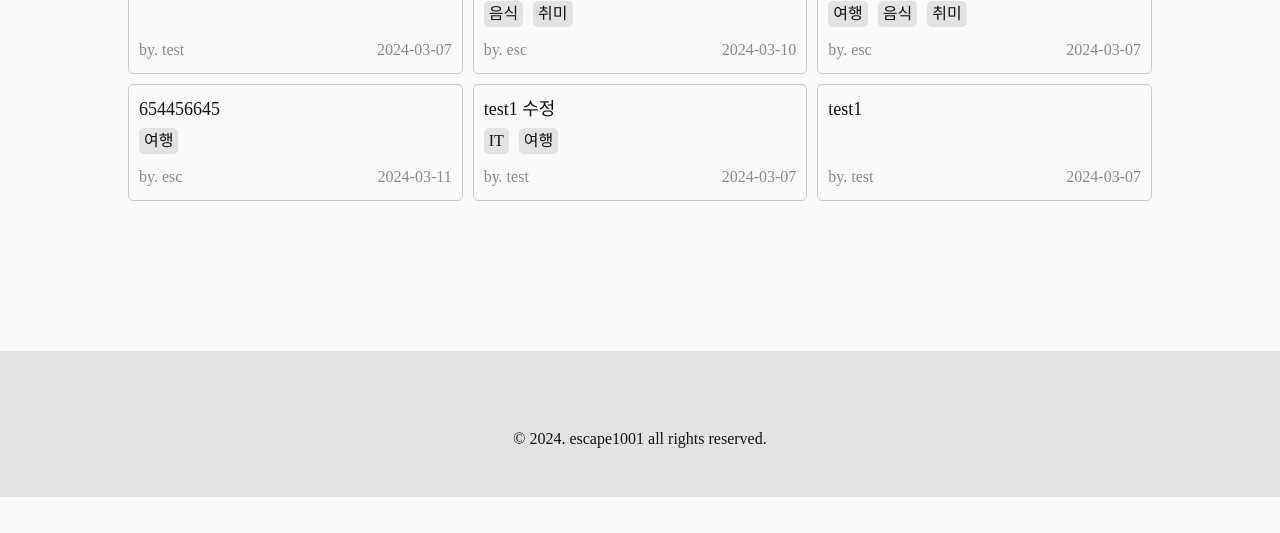
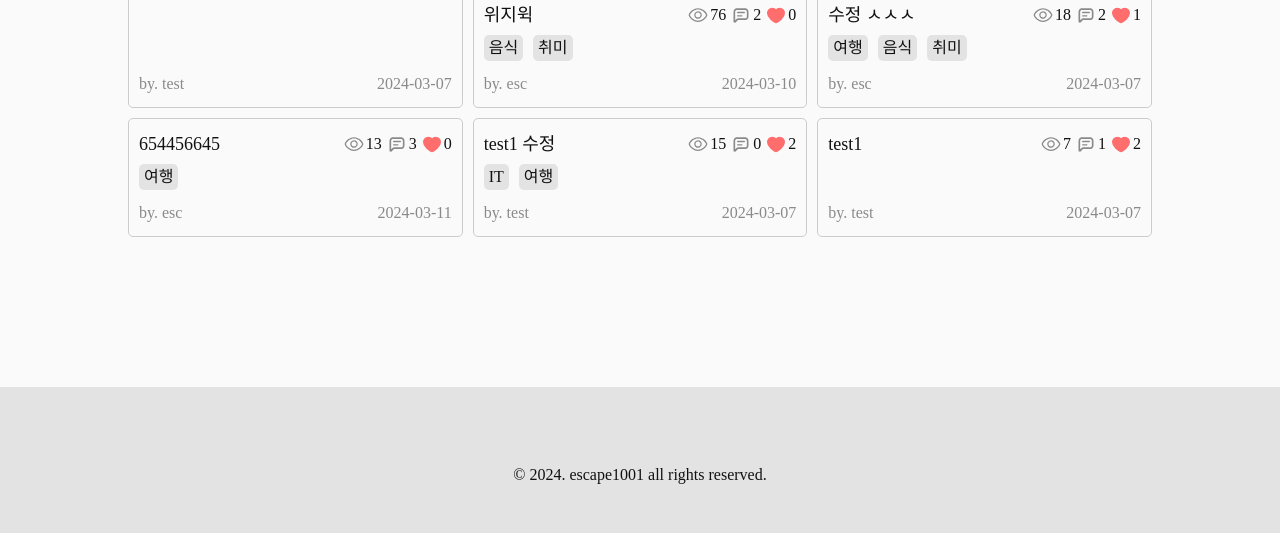
Before and after one commit to escape1001/blog_monoli, a Django app: page / in a window 1280 px wide. Shown: the part 1421-1954 px from the top of the page. Before the commit the page ends 1918 px from the top, so only its background shows below. Run offline with Django 5.2, Linux system fonts and the light colour scheme; data comes from the database, SQL or seed files in the repository; both versions use the stored data as it was after the commit; some libraries are stand-ins or nearby versions.

Commit message:
"update" post-list card에 조회수, 덧글 수, 좋아요수 추가

```diff
--- a/static/style/global.css
+++ b/static/style/global.css
@@ -170,9 +170,35 @@ main{
 	flex-grow: 1;
 }
 
-.post-list>li .content-box .title{
+.post-list>li .content-box .title-area{
+	padding-bottom: 1rem;
+	display: flex;
+	justify-content: space-between;
+	align-items: center;
+	gap:1rem;
+	flex-wrap: wrap;
+}
+
+.post-list>li .content-box .title-area .title{
 	font-size: var(--font-size-big);
-	padding-bottom: 1rem;
+}
+
+.post-list>li .content-box .title-area ul{
+	display: flex;
+	gap:.5rem;
+}
+
+.post-list>li .content-box .title-area ul li{
+	flex-shrink: 0;
+	display: flex;
+	align-items: center;
+	gap:.2rem;
+}
+
+.post-list>li .content-box .title-area ul img{
+	width: 2rem;
+	height: 2rem;
+	object-fit: contain;
 }
 
 .post-list>li .info-box{
--- a/templates/blog/index.html
+++ b/templates/blog/index.html
@@ -45,7 +45,23 @@
                     <img src="{{post.thumbnail_image.url}}" alt="">
                     {% endif %}
                     <div class="content-box">
-                        <p class="title">{{post.title}}</p>
+                        <div class="title-area">
+                            <b class="title">{{post.title}}</b>
+                            <ul>
+                                <li>
+                                    <img src="{% static "assets/icon_view.svg" %}" alt="view">
+                                    {{post.view_count}}
+                                </li>
+                                <li>
+                                    <img src="{% static "assets/icon_comment.svg" %}" alt="comment">
+                                    {{post.comments.count}}
+                                </li>
+                                <li>
+                                    <img src="{% static "assets/icon_liked.svg" %}" alt="liked">
+                                    {{post.likes.count}}
+                                </li>
+                            </ul>
+                        </div>
                         <ul class="tag-list">
                             {% for tag in post.tags.all %}
                             <li>{{tag.name}}</li>
@@ -71,7 +87,23 @@
                     <img src="{{post.thumbnail_image.url}}" alt="">
                     {% endif %}
                     <div class="content-box">
-                        <p class="title">{{post.title}}</p>
+                        <div class="title-area">
+                            <b class="title">{{post.title}}</b>
+                            <ul>
+                                <li>
+                                    <img src="{% static "assets/icon_view.svg" %}" alt="view">
+                                    {{post.view_count}}
+                                </li>
+                                <li>
+                                    <img src="{% static "assets/icon_comment.svg" %}" alt="comment">
+                                    {{post.comments.count}}
+                                </li>
+                                <li>
+                                    <img src="{% static "assets/icon_liked.svg" %}" alt="liked">
+                                    {{post.likes.count}}
+                                </li>
+                            </ul>
+                        </div>
                         <ul class="tag-list">
                             {% for tag in post.tags.all %}
                             <li>{{tag.name}}</li>
```
Also changed, not shown: templates/accounts/mypage.html (+17 -1 lines), templates/accounts/userhome.html (+17 -1 lines), templates/blog/post_list.html (+18 -1 lines), db.sqlite3, 1 other file.
